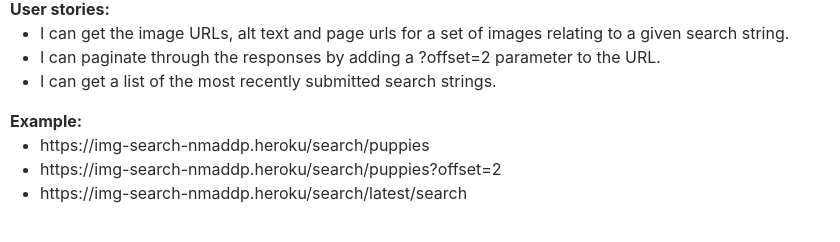
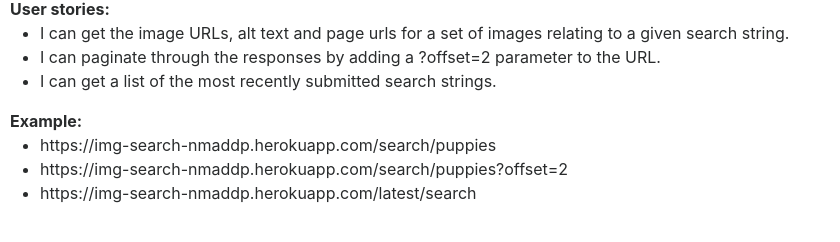
Before and after one commit to nmaddp1995/image-search, a website: page index.html in a window 1280 px wide. Shown: the part 76-318 px from the top of the page, without its empty margins (0-840 px from the left). Drawn offline with nearby package versions, Linux system fonts and the light colour scheme.

Commit message:
initial commit

```diff
--- a/index.html
+++ b/index.html
@@ -29,9 +29,9 @@
 
     <div>
     <ul>
-    <li>https://img-search-nmaddp.heroku/search/puppies</li>
-    <li>https://img-search-nmaddp.heroku/search/puppies?offset=2</li>
-    <li>https://img-search-nmaddp.heroku/search/latest/search</li>
+    <li>https://img-search-nmaddp.herokuapp.com/search/puppies</li>
+    <li>https://img-search-nmaddp.herokuapp.com/search/puppies?offset=2</li>
+    <li>https://img-search-nmaddp.herokuapp.com/latest/search</li>
     </ul>
 
 
```
